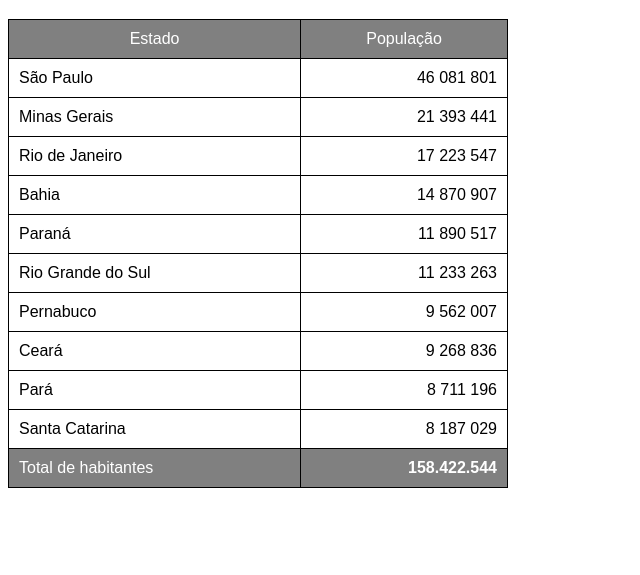
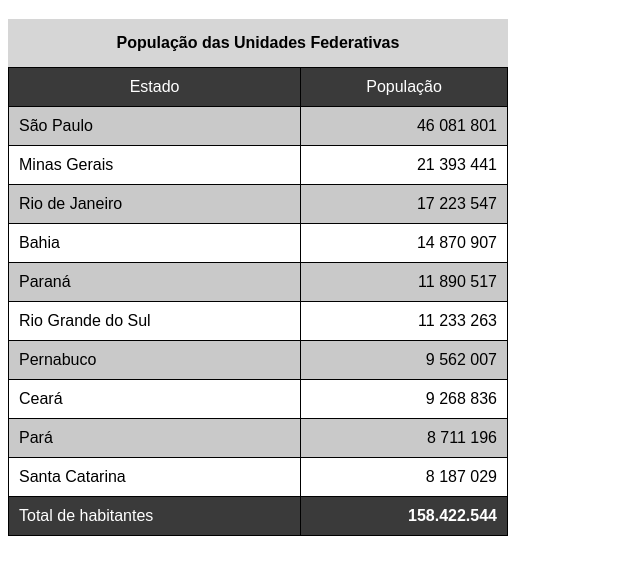
Before and after one commit to ferreirakaua/html-css, a plain HTML site: page exercicios/ex023/tabela002.html in a window 1280 px wide. Shown: the part 61-636 px from the top of the page, without its empty margins (0-640 px from the left). Drawn offline with Linux system fonts and the light colour scheme.

Commit message:
Update tabela002.html

```diff
--- a/exercicios/ex023/tabela002.html
+++ b/exercicios/ex023/tabela002.html
@@ -20,11 +20,20 @@
             text-align: right;
         }
         thead, tfoot {
-            background-color: gray;
+            background-color: rgb(58, 58, 58);
             color: white;
         }
         thead {
             text-align: center;
+        }
+        tbody > tr:nth-child(odd){
+            background-color: rgba(128, 128, 128, 0.425);
+        }
+        caption {
+            background-color: rgba(158, 157, 157, 0.418);
+            font-family: Arial, Helvetica, sans-serif;
+            font-weight: bold;
+            padding: 15px;
         }
     </style>
 </head>
@@ -42,6 +51,7 @@
     -->
     <h1>Uso de tabelas grandes</h1>
     <table>
+        <caption>População das Unidades Federativas</caption>
         <thead>
                 <td>Estado</td>
                 <td>População</td>
```
